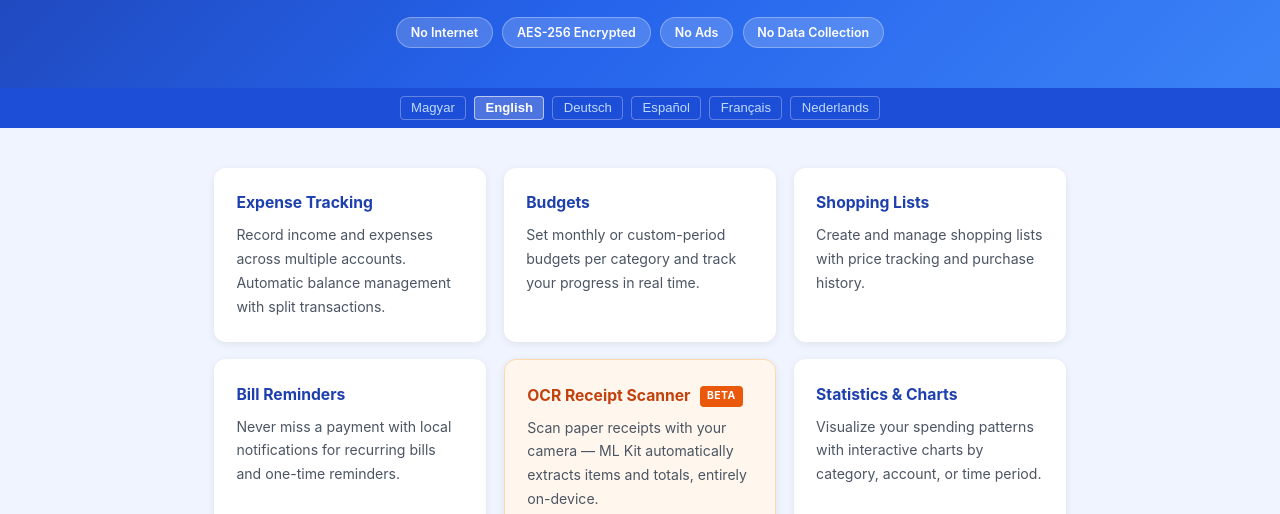
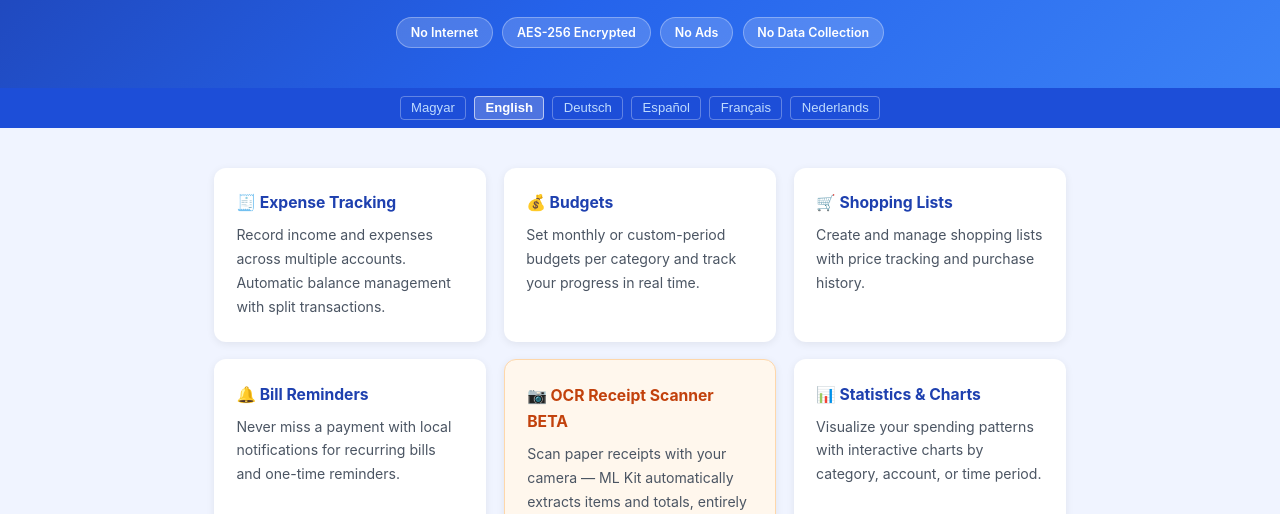
Before and after one commit to cobalticsoft/cobaltic, a plain HTML site: page index.html in a window 1280 px wide. Shown: the part 213-727 px from the top of the page. Drawn offline with Linux system fonts and the light colour scheme.

Commit message:
Update index.html

```diff
--- a/index.html
+++ b/index.html
@@ -379,6 +379,13 @@
     });
   }
 
+  // Inject emoji icons before h3 titles in feature cards (same order across all language sections)
+  var cardEmojis = ['🧾','💰','🛒','🔔','📷','📊','📤','⚡'];
+  document.querySelectorAll('.features .feature-card').forEach(function(card, i) {
+    var h3 = card.querySelector('h3');
+    if (h3) h3.textContent = cardEmojis[i % cardEmojis.length] + ' ' + h3.textContent;
+  });
+
   // Init on page load
   setLang(detectLang());
 </script>
```
